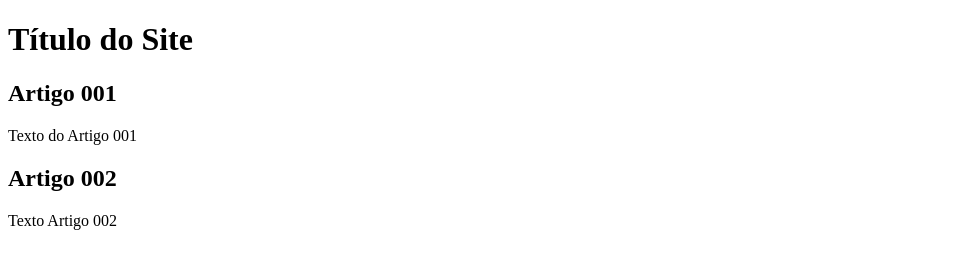
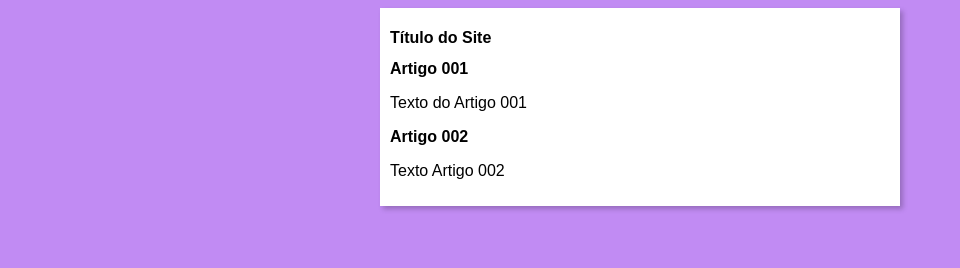
Before and after one commit to williang280/projeto-site, a plain HTML site: page index.html in a window 1280 px wide. Shown: the whole page, without its empty margins (0-960 px from the left). Drawn offline with Linux system fonts and the light colour scheme.

Commit message:
iniciei o design

```diff
--- /dev/null
+++ b/estilos/style.css
@@ -0,0 +1,16 @@
+* {
+    font-family: Arial, Helvetica, sans-serif;
+    font-size: 16px;
+}
+
+body {
+    background-color: rgb(193, 139, 243);
+}
+
+main {
+    background-color: white;
+    width: 500px;
+    margin: auto;
+    padding: 10px;
+    box-shadow: 3px 3px 5px rgba(0, 0, 0, 0.226);
+}
--- a/index.html
+++ b/index.html
@@ -5,6 +5,7 @@
     <meta http-equiv="X-UA-Compatible" content="IE=edge">
     <meta name="viewport" content="width=device-width, initial-scale=1.0">
     <title>Título do Site</title>
+    <link rel="stylesheet" href="estilos/style.css">
 </head>
 <body>
     <main>
```
